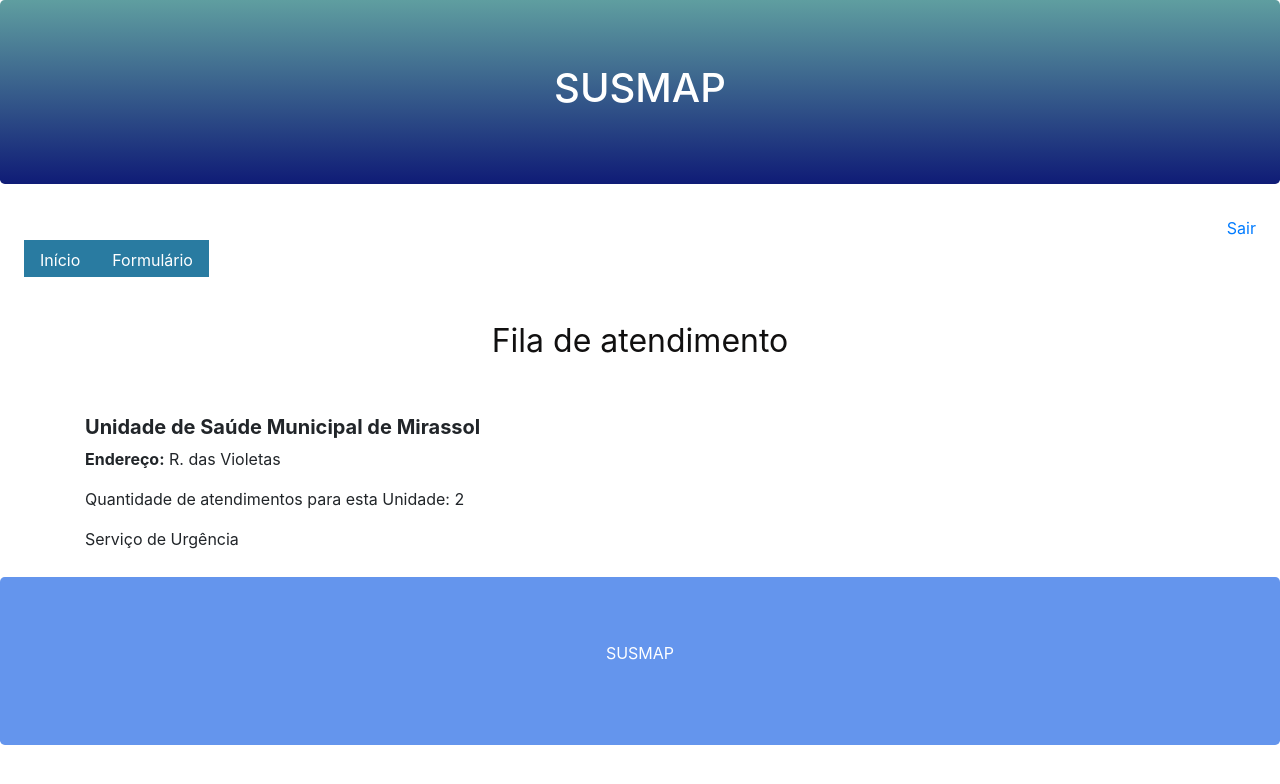
After one commit to RoseGaldino/project-susmap, a Django app: page /atendimento/listar in a window 1280 px wide. The commit adds this page. Shown: the top 784 px of the page. Run offline with Django 3.2, Linux system fonts and the light colour scheme; a user stored in the database is signed in; data comes from the database, SQL or seed files in the repository; both versions use the stored data as it was after the commit; some libraries are stand-ins or nearby versions.

Commit message:
Foi criado o template fila-atendimento.html

```diff
--- a/core/admin.py
+++ b/core/admin.py
@@ -7,6 +7,7 @@ from .models import UnidadeSaude
 from .models import Paciente
 from .models import Endereco
 from .models import Atendimento
+from .models import Atendente
 
 # Register your models here.
 @admin.register(Card)
@@ -42,3 +43,7 @@ class EnderecoAdmin(admin.ModelAdmin):
 @admin.register(Atendimento)
 class AtendimentoAdmin(admin.ModelAdmin):
     list_display = ['paciente', 'unidade']
+
+@admin.register(Atendente)
+class AtendenteAdmin(admin.ModelAdmin):
+    list_display = ['unidadeAtendimento', 'user']
--- a/core/models.py
+++ b/core/models.py
@@ -65,6 +65,7 @@ class Paciente(models.Model):
 
 class Atendente(models.Model):
     unidadeAtendimento = models.CharField(max_length=20)
+    #unidade = models.ForeignKey("UnidadeSaude", on_delete=models.CASCADE)
     user = models.OneToOneField(
         settings.AUTH_USER_MODEL,
         on_delete=models.SET_NULL,
@@ -75,8 +76,10 @@ class Administrador(models.Model):
     gerenciamentoAtendentes = models.CharField(max_length=20)
 
 class Atendimento(models.Model):
+    status_tipos = ((1,"Andamento"), (2,"Finalizado"))
     paciente = models.ForeignKey("Paciente", on_delete=models.CASCADE)
     unidade = models.ForeignKey("UnidadeSaude", on_delete=models.CASCADE)
+    status = models.IntegerField(choices=status_tipos, default=1)
 
 
 class Endereco(models.Model):
--- a/core/urls.py
+++ b/core/urls.py
@@ -13,9 +13,9 @@ urlpatterns = [
     path('card/forms/submit', views.set_cardform),
     path('login/submit', views.submit_login),
     path('logout/', views.logout_user),
-    path('card/register/', views.register_unidades),
-    path('card/register/submit', views.set_card),
     path('', RedirectView.as_view(url="susmap/all/")),
     path('unidades/listar', views.unidades_listar, name='unidades-listar'),
-    path('atendimento/finalizar', views.finalizar_atendimento, name='finalizar-atendimento')
+    path('atendimento/finalizar', views.finalizar_atendimento, name='finalizar-atendimento'),
+    path('atendimento/listar', views.fila_atendimento, name='fila-atendimento'),
+    path('servico/cadastrar/', views.fila_atendimento, name='servico-cadastrar')
 ]
--- a/core/views.py
+++ b/core/views.py
@@ -3,7 +3,7 @@ from django.views.decorators.csrf import csrf_protect
 from django.contrib.auth import authenticate, login, logout
 from django.contrib import messages
 from django.contrib.auth.decorators import login_required
-from .models import Card, Sintoma, Qualificador, UnidadeSaude, Servico, Atendimento
+from .models import Card, Sintoma, Qualificador, UnidadeSaude, Servico, Atendimento, Atendente
 
 # Create your views here.
 @login_required(login_url='/login/')
@@ -59,20 +59,32 @@ def unidades_listar(request):
     ## Identificando as unidades relacionadas aos serviços
     unidades_set = []
     for unidade in UnidadeSaude.objects.all():
-        for servico in unidade.servico.all():
-            if servico in servicos_set:
-                print('Unidade --> ' + unidade.nomeUnidadeSaude)
-                unidades_set.append(unidade)
+        unidade_viavel = True
+        for servico in servicos_set:
+            if servico not in unidade.servico.all():
+                unidade_viavel = False
+        if unidade_viavel:
+            print('Unidade --> ' + unidade.nomeUnidadeSaude)
+            unidades_set.append(unidade)
     return render(request, 'unidades-listar.html', { 'unidades': unidades_set})
 
 @login_required(login_url='/login/')
 def finalizar_atendimento(request):
     unidade_id = request.POST.get('unidade_id')
+    if not unidade_id:
+            messages.error(request, 'Favor informar a unidade')
+            return redirect('/unidades/listar')
     unidade = UnidadeSaude.objects.get(id = unidade_id)
     paciente = request.user.paciente
     atendimento = Atendimento(paciente=request.user.paciente, unidade=unidade)
     atendimento.save()
     return render(request, 'atendimento-confirmacao.html')
+
+@login_required(login_url='/login/')
+def fila_atendimento(request):
+    unidades = UnidadeSaude.objects.all()
+    return render(request, 'fila-atendimento.html', {'unidades': unidades})
+
 
 @login_required(login_url='/login/')
 def set_card(request):
@@ -105,7 +117,10 @@ def submit_login(request):
         user = authenticate(username=username, password=password)
         if user is not None:
             login(request, user)
-            return redirect('/')
+            if hasattr(user, 'paciente'):
+                return redirect('/')
+            else:
+                return redirect('/atendimento/listar')
         else:
             messages.error(request, 'Senha ou Usuário inválido')
     return redirect('/login/')
--- /dev/null
+++ b/templates/fila-atendimento.html
@@ -0,0 +1,27 @@
+{% extends "model-page.html" %}
+{% block content %}
+<style>
+    .titulo-fila-atendimento {
+    text-align: center;
+    font-size: 2em;
+    margin-top: 35px;
+    color: rgb(17, 16, 16);
+    margin-bottom: 50;
+}
+</style>
+<p class="titulo-fila-atendimento">Fila de atendimento</p>
+<div class="container">
+    {% for unidade in unidades %}
+            <div class="row">
+            <div class="col">
+                <h5 class=""><b>{{unidade.nomeUnidadeSaude}}</b></h5>
+                <p class=""><b>Endereço:</b> {{unidade.enderecoUnidade}}</p>
+                <p>Quantidade de atendimentos para esta Unidade: {{unidade.atendimento_set.count}}</p>
+                {% for servico in unidade.servico.all %}
+                <p>{{servico.nomeServico}}</p>
+                {% endfor%}
+            </div><br>
+            </div>
+    {% endfor %}
+</div>
+{% endblock %}
--- a/templates/model-header.html
+++ b/templates/model-header.html
@@ -35,14 +35,20 @@
 
 <div id="menu">
     <ul class="nav ml-4 mb-4">
+        {% if request.user.paciente %}
         <li class="nav-item">
             <a class="nav-link" href="/susmap/all/">Início</a>
         </li>
+        {% endif %}
+        {% if request.user.paciente %}
         <li class="nav-item">
             <a class="nav-link" href="/card/forms">Formulário</a>
         </li>
+        {% endif %}
+        {% if request.user.atendente %}
         <li class="nav-item">
-            <a class="nav-link" href="/card/register">Cadastrar Unidade</a>
+            <a class="nav-link" href="/servico/cadastrar">Cadastrar Servico</a>
         </li>
+        {% endif %}
     </ul>
 </div>
--- a/templates/register_unid.html
+++ b/templates/register_unid.html
@@ -2,7 +2,7 @@
 
 {% block content %}
 <h1 class="text-center">Registre sua Unidade de Saude</h1>
-<form enctype="multipart/form-data" action="submit", method="POST">{% csrf_token %}
+<form enctype="multipart/form-data" action="{% url 'core:servico/cadastrar'%}", method="POST">{% csrf_token %}
 <div class="container">
     <div class="form-group">
         <label for="email">E-mail</label>
--- a/templates/unidades-listar.html
+++ b/templates/unidades-listar.html
@@ -25,7 +25,9 @@
             <div class="row">
             <div class="col">
                 <label class="form-check-label">
-                    <input type="radio" class="form-check-input" value="{{unidade.id}}" name="unidade_id">
+                    <input type="radio" class="form-check-input" value="{{unidade.id}}" name="unidade_id"
+                    {% if forloop.first %} checked {% endif %}
+                    >
                 </label>
                 <h5 class=""><b>{{unidade.nomeUnidadeSaude}}</b></h5>
                 <p class=""><b>Endereço:</b> {{unidade.enderecoUnidade}}</p>
@@ -36,7 +38,7 @@
             {% endfor %}
             <div class="row" style="margin-top: 50;">
                 <div class="col-sm-3">
-                    <button class="btn btn-primary botao-anterior" type="submit">Voltar</button>
+                    <a href="/card/forms" class="btn btn-primary botao-anterior" type="submit">Voltar</a>
                 </div>
                 <div class="col-sm-3"></div>
                 <div class="col-sm-3"></div>
```
Also changed, not shown: core/migrations/0001_initial.py (added), core/migrations/__init__.py (added), db.sqlite3.
